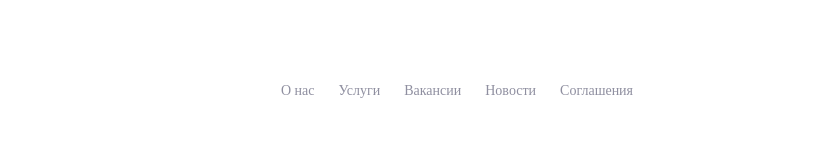
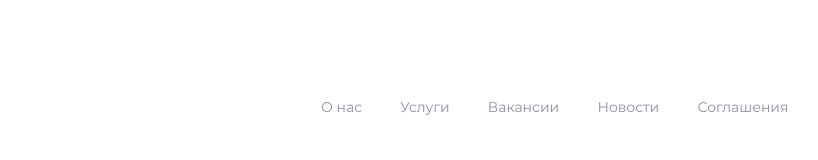
Before and after one commit to Ja0nix/hotel, a plain HTML site: page index.html in a window 1280 px wide. Shown: the top 160 px of the page, 250-1068 px from the left. Drawn offline with Linux system fonts and the light colour scheme.

Commit message:
fonts added

```diff
--- a/index.html
+++ b/index.html
@@ -1,22 +1,25 @@
 <!DOCTYPE html>
-<html>
+<html lang="ru">
 <head>
   <meta charset="UTF-8">
+  <meta name="viewport" content="width=device-width, initial-scale=1">
   <title></title>
   <link rel="stylesheet" href="style.css">
 </head>
 <body>
-  <header>
+  <header class="page-header">
     <div class="logo">
       <img src="img/logo.png" alt="Logo">
     </div>
 
-    <nav class="nav-top">
-      <a href="">О нас</a>
-      <a href="">Услуги</a>
-      <a href="">Вакансии</a>
-      <a href="">Новости</a>
-      <a href="">Соглашения</a>
+    <nav class="main-menu">
+      <ul>
+      <li><a href="">О нас</a></li>
+      <li><a href="">Услуги</a></li>
+      <li><a href="">Вакансии</a></li>
+    <li><a href="">Новости</a></li>
+      <li><a href="">Соглашения</a></li>
+      </ul>
     </nav>
 
     <div class="login">
--- a/style.css
+++ b/style.css
@@ -1,11 +1,28 @@
 body, h1, h2, h3, h4, p, a {
   margin: 0;
+  padding:0;
   font-size: 100%;
   font-weight: normal;
+  font-family: 'Montserrat';
   width: 1440px;
 }
 
-header{
+/* montserrat-regular - latin_cyrillic */
+@font-face {
+  font-family: 'Montserrat';
+  font-style: normal;
+  font-weight: 400;
+  src: url('../fonts/montserrat-v14-latin_cyrillic-regular.eot'); /* IE9 Compat Modes */
+  src: local('Montserrat Regular'), local('Montserrat-Regular'),
+       url('../fonts/montserrat-v14-latin_cyrillic-regular.eot?#iefix') format('embedded-opentype'), /* IE6-IE8 */
+       url('../fonts/montserrat-v14-latin_cyrillic-regular.woff2') format('woff2'), /* Super Modern Browsers */
+       url('../fonts/montserrat-v14-latin_cyrillic-regular.woff') format('woff'), /* Modern Browsers */
+       url('../fonts/montserrat-v14-latin_cyrillic-regular.ttf') format('truetype'), /* Safari, Android, iOS */
+       url('../fonts/montserrat-v14-latin_cyrillic-regular.svg#Montserrat') format('svg'); /* Legacy iOS */
+}
+
+
+.page-header {
   display: grid;
 }
 
@@ -16,13 +33,23 @@ header{
   margin-top: 15px;
 }
 
-.nav-top {
+.main-menu {
   margin-left: 531px;
   padding-top: 26px;
   padding-bottom: 26px;
 }
 
-.nav-top a {
+.main-menu li {
+  display: inline-block;
+  margin-right: 1em;
+  font-family: "Montserrat";
+  font-style: normal;
+  font-weight: normal;
+  font-size: 14px;
+  line-height: 17px;
+}
+
+.main-menu a {
   font-family: "Montserrat";
   font-style: normal;
   font-weight: normal;
```
Also changed, not shown: fonts/montserrat-v14-latin_cyrillic-regular.ttf (added), fonts/montserrat-v14-latin_cyrillic-regular.woff (added), fonts/montserrat-v14-latin_cyrillic-regular.woff2 (added), 3 other files.
